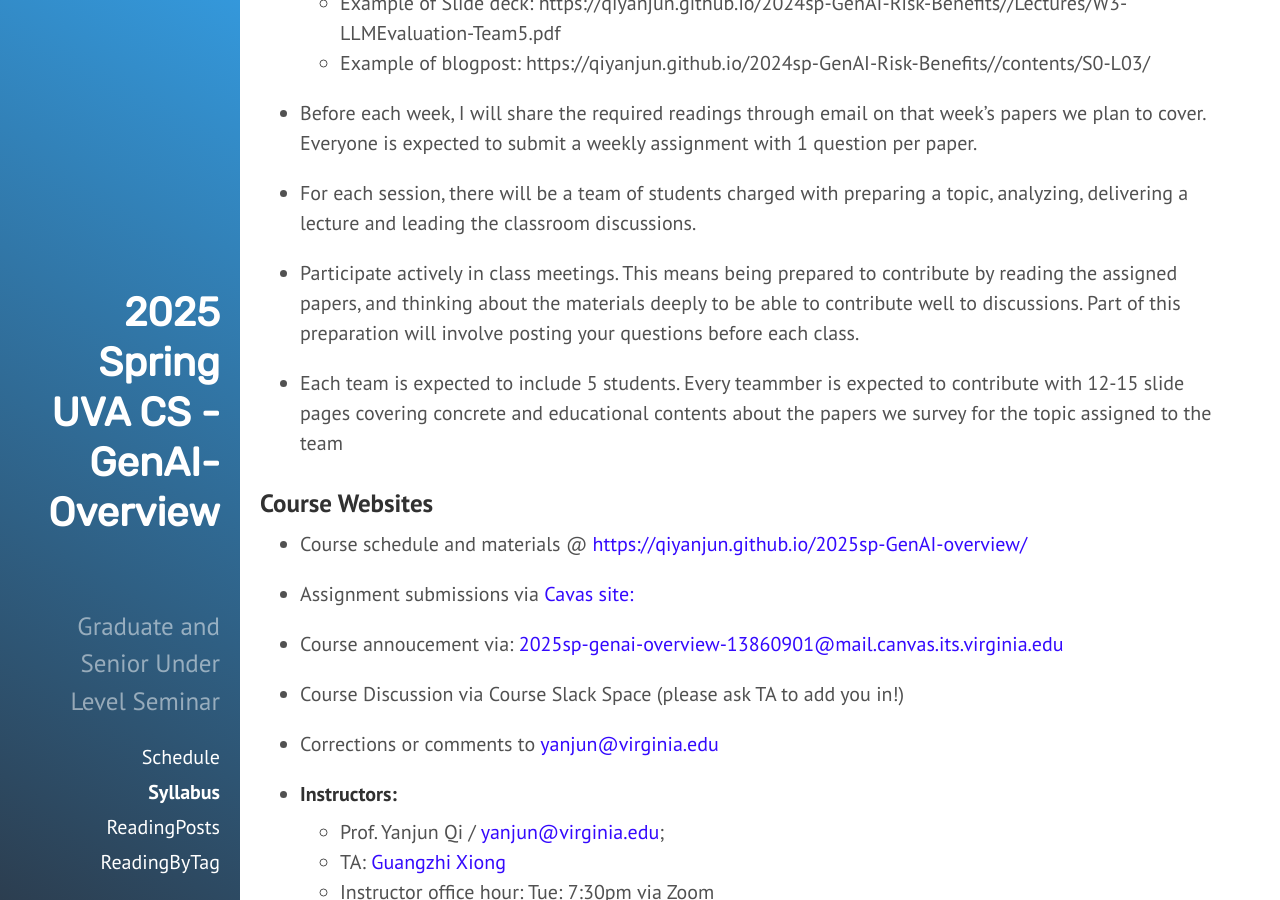
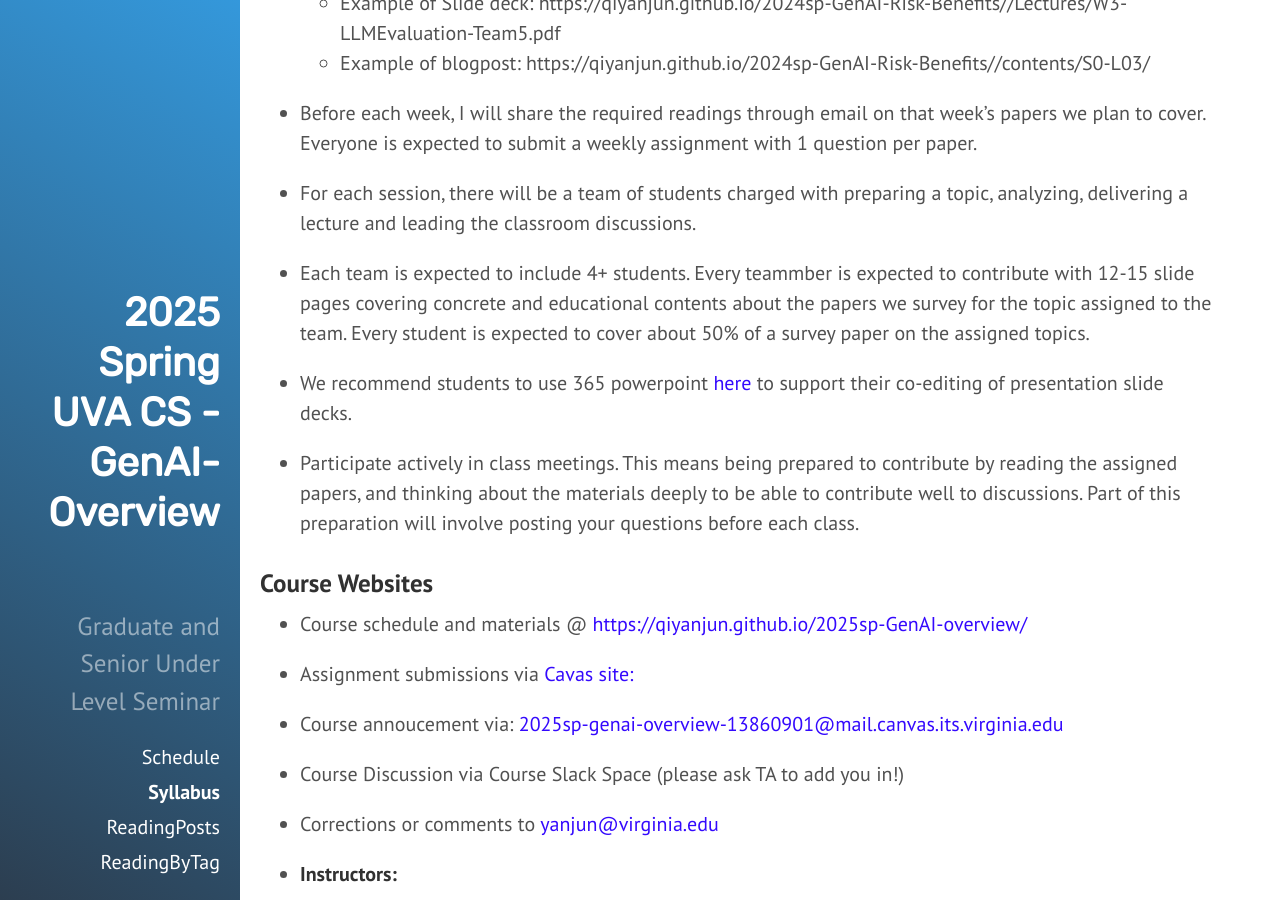
Before and after one commit to qiyanjun/2025sp-GenAI-overview, a Jekyll site: the page built from About.md, in a window 1280 px wide and 900 px high, scrolled down 1077 px. Built offline with Jekyll 4.4.1, drawn with Linux system fonts in a browser that asks for light colours.

Commit message:
Update About.md

```diff
--- a/About.md
+++ b/About.md
@@ -46,9 +46,12 @@ Students in the seminar are expected to:
 
 + For each session, there will be a team of students charged with preparing a topic, analyzing, delivering a lecture and leading the classroom discussions.
 
++ Each team is expected to include 4+ students. Every teammber is expected to contribute with 12-15 slide pages covering concrete and educational contents about the papers we survey for the topic assigned to the team. Every student is expected to cover about 50% of a survey paper on the assigned topics.
+
++ We recommend students to use 365 powerpoint [here](https://virginia.service-now.com/its?id=itsweb_kb_article&sys_id=713ff34fdb3ac744f032f1f51d961937#login) to support their co-editing of presentation slide decks.
+
 + Participate actively in class meetings. This means being prepared to contribute by  reading the assigned papers, and thinking about the materials deeply to be able to contribute well to discussions. Part of this preparation will involve posting your questions before each class.
 
-+ Each team is expected to include 5 students. Every teammber is expected to contribute with 12-15 slide pages covering concrete and educational contents about the papers we survey for the topic assigned to the team
 
 ### Course Websites
 
```
